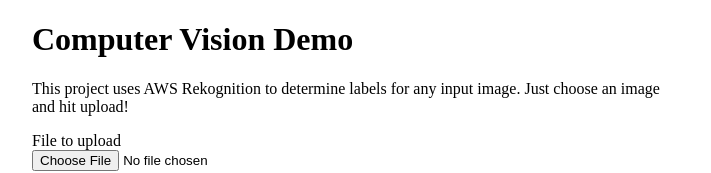
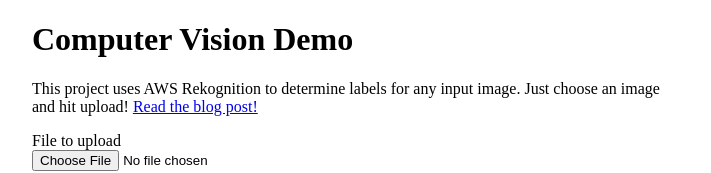
Before and after one commit to mmusil25/AWS-rekognition, a plain HTML site: page index.html in a window 1280 px wide. Shown: the top 173 px of the page, without its empty margins (288-999 px from the left). Drawn offline with Linux system fonts and the light colour scheme; a script that the page names is missing.

Commit message:
Update index.html

```diff
--- a/index.html
+++ b/index.html
@@ -9,7 +9,7 @@
 	<h1>Computer Vision Demo</h1>
 	<p>
 	This project uses AWS Rekognition to determine labels for any input image.
-	Just choose an image and hit upload!
+	Just choose an image and hit upload! <a href="https://www.markmusil.click/2024/01/10/aws-computer-vision-project/">Read the blog post!</a>
 	</p>
 
 	<div id="app"></div>
```
